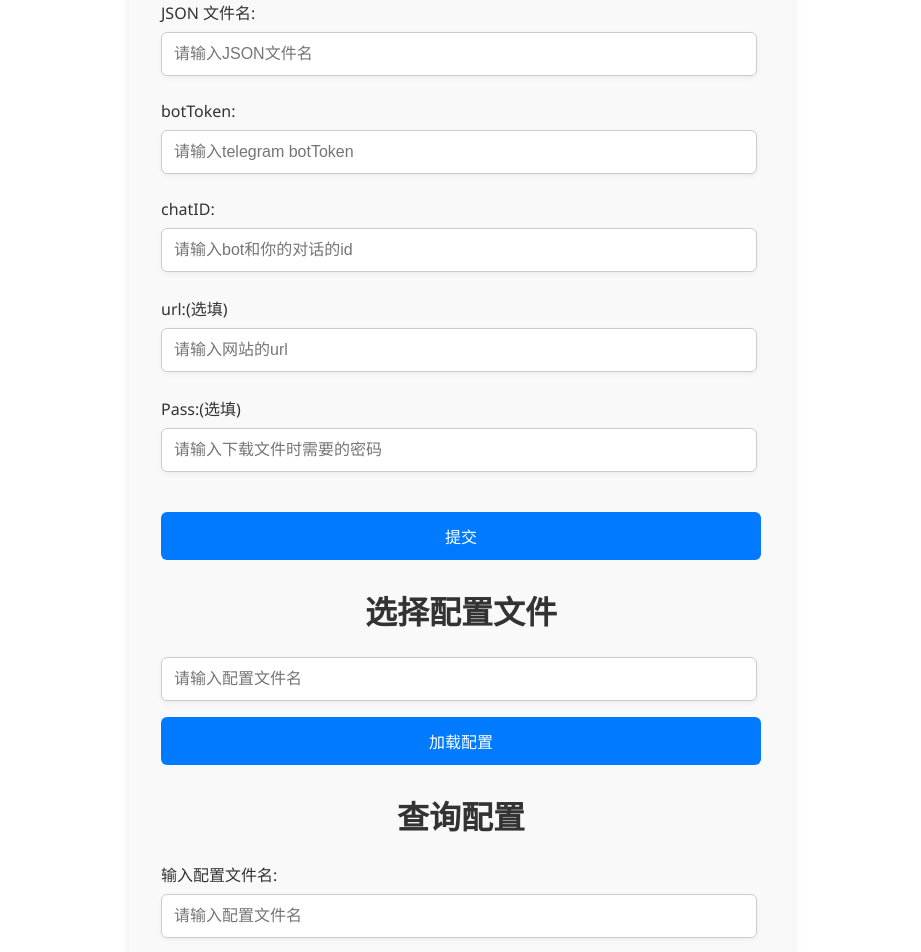
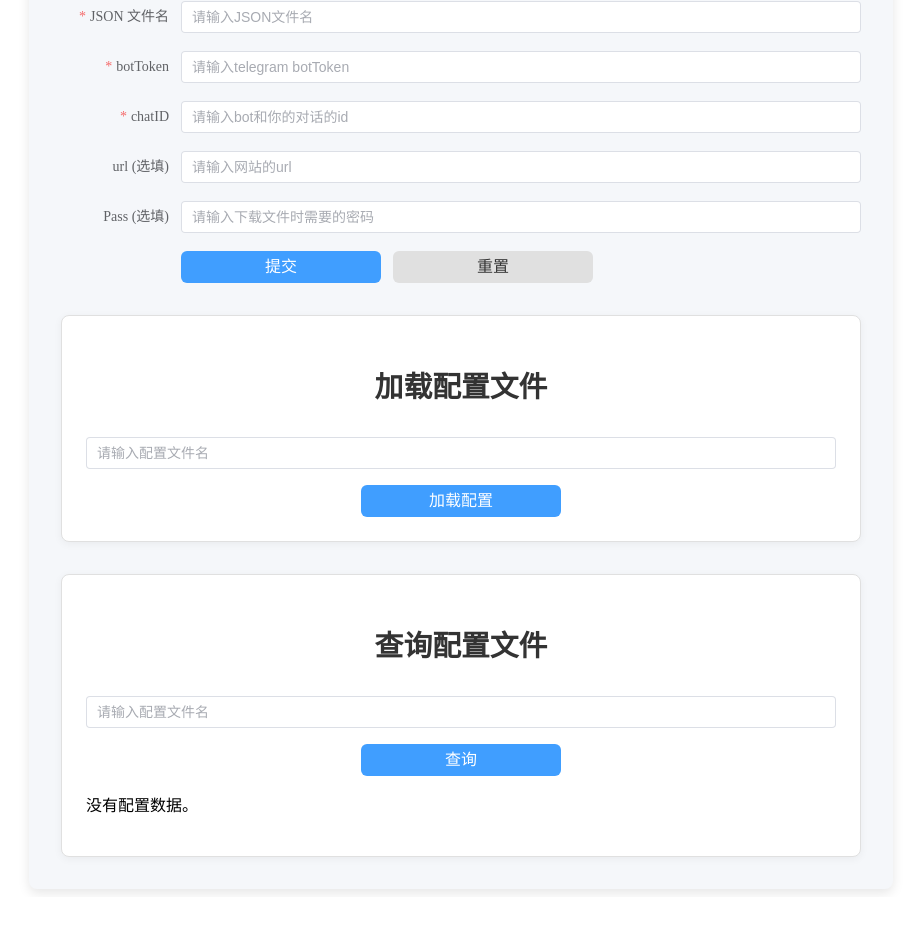
Before and after one commit to SkyDependence/tgDrive-front, a Vue app: page / in a window 1280 px wide. Shown: the part 131-1083 px from the top of the page, without its empty margins (179-1100 px from the left). After the commit the page ends 1028 px from the top, so only its background shows below. Built offline with nearby package versions, Linux system fonts and the light colour scheme.

Commit message:
🌈 style: migrate to vite

```diff
--- a/package.json
+++ b/package.json
@@ -25,6 +25,8 @@
     "@vue/cli-service": "~5.0.0",
     "eslint": "^7.32.0",
     "eslint-plugin-vue": "^8.0.3",
+    "unplugin-auto-import": "^0.18.3",
+    "unplugin-vue-components": "^0.27.4",
     "vite": "^5.4.10",
     "vite-plugin-html": "^3.2.2"
   },
--- a/src/components/ConfigDisplay.vue
+++ /dev/null
@@ -1,112 +0,0 @@
-<template>
-  <div>
-    <h2 class="title">查询配置</h2>
-
-    <!-- 输入框：文件名 -->
-    <div class="form-group">
-      <label class="label" for="config-filename">输入配置文件名:</label>
-      <input
-        type="text"
-        id="config-filename"
-        v-model="filenameInput"
-        placeholder="请输入配置文件名"
-      />
-      <button @click="fetchConfig(filenameInput)">查询</button>
-    </div>
-
-    <!-- 显示配置内容 -->
-    <div v-if="config">
-      <p><strong>token:</strong> {{ config.token }}</p>
-      <p><strong>chatID:</strong> {{ config.target }}</p>
-      <p><strong>Pass:</strong> {{ config.pass }}</p>
-      <p><strong>url:</strong> {{ config.url }}</p>
-    </div>
-
-    <div v-else>
-      <p>没有配置数据。</p>
-    </div>
-  </div>
-</template>
-
-<script>
-import axios from 'axios';
-
-export default {
-  name: 'ConfigDisplay',
-  data() {
-    return {
-      filenameInput: '',  // 用户输入的文件名
-      config: null        // 存储获取到的配置数据
-    };
-  },
-  methods: {
-    async fetchConfig(filename) {
-      if (!filename) {
-        alert('请输入文件名');
-        return;
-      }
-
-      try {
-        // 通过输入的文件名查询配置
-        const response = await axios.get('/api/config', {
-          params: { filename }
-        });
-        this.config = response.data;  // 将查询到的配置赋值到 config
-      } catch (error) {
-        console.error('获取配置失败:', error);
-        this.config = null;  // 出现错误时清空配置显示
-      }
-    }
-  }
-};
-</script>
-
-<style scoped>
-.title {
-  font-size: 2rem;
-  color: #333;
-  text-align: center;
-  margin-bottom: 1.5rem;
-  font-weight: bold;
-}
-
-.form-group {
-  margin-bottom: 1.5rem;
-}
-
-.label {
-  display: block;
-  font-size: 1rem;
-  font-weight: 500;
-  margin-bottom: 0.5rem;
-  color: #333;
-}
-
-input {
-  width: 95%;
-  padding: 0.75rem;
-  font-size: 1rem;
-  border-radius: 6px;
-  border: 1px solid #ccc;
-  box-shadow: 0 2px 5px rgba(0, 0, 0, 0.05);
-  outline: none;
-  transition: border-color 0.3s ease;
-}
-
-button {
-  margin-top: 1rem;
-  width: 100%;
-  background-color: #007bff;
-  color: white;
-  border: none;
-  border-radius: 6px;
-  padding: 10px;
-  font-size: 16px;
-  cursor: pointer;
-  transition: background-color 0.3s ease;
-}
-
-button:hover {
-  background-color: #0056b3;
-}
-</style>
--- a/src/views/Home.vue
+++ b/src/views/Home.vue
@@ -2,233 +2,240 @@
   <div id="app" class="app-container">
     <h1 class="title">配置表单</h1>
 
-    <!-- 输入框：文件名 -->
-    <div class="form-group">
-      <label for="filename" class="label">JSON 文件名:</label>
-      <input
-        type="text"
-        id="filename"
-        v-model="filename"
-        class="input"
+    <!-- 配置表单 -->
+    <el-form
+      ref="ruleFormRef"
+      :model="ruleForm"
+      :rules="rules"
+      label-width="120px"
+      class="demo-ruleForm"
+    >
+      <el-form-item label="JSON 文件名" prop="filename">
+        <el-input
+          v-model="ruleForm.filename"
           placeholder="请输入JSON文件名"
           required
+          class="styled-input"
         />
-    </div>
+      </el-form-item>
 
-    <!-- 配置表单 -->
-    <form @submit.prevent="handleSubmit">
-      <div class="form-group">
-        <label for="token" class="label">botToken:</label>
-        <input
-          type="text"
-          id="token"
-          v-model="config.token"
-          class="input"
+      <el-form-item label="botToken" prop="token">
+        <el-input
+          v-model="ruleForm.token"
           placeholder="请输入telegram botToken"
           required
+          class="styled-input"
         />
-      </div>
+      </el-form-item>
 
-      <div class="form-group">
-        <label for="target" class="label">chatID:</label>
-        <input
-          type="text"
-          id="target"
-          v-model="config.target"
-          class="input"
+      <el-form-item label="chatID" prop="target">
+        <el-input
+          v-model="ruleForm.target"
           placeholder="请输入bot和你的对话的id"
           required
+          class="styled-input"
         />
-      </div>
+      </el-form-item>
 
-      <div class="form-group">
-        <label for="url" class="label">url:(选填)</label>
-        <input
-          type="text"
-          id="url"
-          v-model="config.url"
+      <el-form-item label="url (选填)" prop="url">
+        <el-input
+          v-model="ruleForm.url"
           placeholder="请输入网站的url"
-          class="input"
+          class="styled-input"
         />
-      </div>
+      </el-form-item>
 
-      <div class="form-group">
-        <label for="pass" class="label">Pass:(选填)</label>
-        <input
+      <el-form-item label="Pass (选填)" prop="pass">
+        <el-input
+          v-model="ruleForm.pass"
           type="password"
-          id="pass"
-          v-model="config.pass"
           placeholder="请输入下载文件时需要的密码"
-          class="input"
+          class="styled-input"
         />
-      </div>
+      </el-form-item>
 
-      <button type="submit" class="button">提交</button>
-    </form>
+      <el-form-item>
+        <el-button type="primary" @click="handleSubmit" class="submit-button">提交</el-button>
+        <el-button @click="resetForm" class="reset-button">重置</el-button>
+      </el-form-item>
+    </el-form>
 
     <div v-if="message" class="message">
       {{ message }}
     </div>
 
-    <div class="config-selector">
-      <h2 class="title">选择配置文件</h2>
-      <input
-        type="text"
+    <!-- 加载配置文件 -->
+    <div class="config-section">
+      <h2 class="title">加载配置文件</h2>
+      <el-input
         v-model="configFilename"
-        class="input"
         placeholder="请输入配置文件名"
+        class="styled-input"
       />
-      <button @click="loadConfig" class="button">加载配置</button>
+      <div class="button-container">
+        <el-button type="primary" @click="loadConfig" class="submit-button">加载配置</el-button>
+      </div>
     </div>
 
-    <ConfigDisplay :filename="filename" />
+    <!-- 查询配置文件 -->
+    <div class="config-section">
+      <h2 class="title">查询配置文件</h2>
+      <el-form @submit.prevent class="query-form">
+        <el-input
+          v-model="filenameInput"
+          placeholder="请输入配置文件名"
+          class="styled-input"
+        />
+        <div class="button-container">
+          <el-button type="primary" @click="fetchConfig(filenameInput)" class="submit-button">查询</el-button>
+        </div>
+      </el-form>
+
+      <!-- 显示查询结果 -->
+      <div v-if="configData && configData.length">
+        <el-table :data="configData" style="width: 100%">
+          <el-table-column prop="key" label="配置项" />
+          <el-table-column prop="value" label="值" />
+        </el-table>
+      </div>
+      <div v-else>
+        <p>没有配置数据。</p>
+      </div>
+    </div>
   </div>
 </template>
 
-<script>
+<script lang="ts" setup>
+import { reactive, ref } from 'vue';
 import axios from 'axios';
-import ConfigDisplay from '@/components/ConfigDisplay.vue';
+import { useRouter } from 'vue-router';
+import type { FormInstance, FormRules } from 'element-plus';
 
+const ruleFormRef = ref<FormInstance>();
+const router = useRouter();
 
-
-export default {
-  name: 'App',
-  components: {
-    ConfigDisplay
-  },
-  data() {
-    return {
+const ruleForm = reactive({
   filename: '',
-      configFilename: '',
-      config: {
   token: '',
   target: '',
+  url: '',
   pass: '',
-        url: ''
-      },
-      message: ''
-    };
-  },
-  methods: {
-    async handleSubmit() {
+});
+
+const filenameInput = ref('');
+const configFilename = ref('');
+const configData = ref(null);
+const message = ref('');
+
+const rules = reactive<FormRules>({
+  filename: [{ required: true, message: '请输入JSON文件名', trigger: 'blur' }],
+  token: [{ required: true, message: '请输入telegram botToken', trigger: 'blur' }],
+  target: [{ required: true, message: '请输入chatID', trigger: 'blur' }],
+  url: [{ required: false, message: '请输入网站的url', trigger: 'blur' }],
+  pass: [{ required: false, message: '请输入下载文件时需要的密码', trigger: 'blur' }],
+});
+
+const handleSubmit = async () => {
+  if (!ruleFormRef.value) return;
+  ruleFormRef.value.validate(async (valid) => {
+    if (valid) {
       try {
-        const payload = {
-          name: this.filename,
-          ...this.config
-        };
+        const payload = { ...ruleForm };
         const response = await axios.post('/api/config', payload);
-        this.message = response.data;
-
-        this.config = {
+        message.value = response.data;
+        Object.assign(ruleForm, {
+          filename: '',
           token: '',
           target: '',
+          url: '',
           pass: '',
-          url: ''
+        });
+      } catch (error) {
+        message.value = error.response?.data ? '提交失败: ' + JSON.stringify(error.response.data) : '提交失败，请重试。';
+      }
+    } else {
+      console.log('表单验证失败');
+    }
+  });
 };
+
+const resetForm = () => {
+  if (!ruleFormRef.value) return;
+  ruleFormRef.value.resetFields();
+};
+
+const loadConfig = async () => {
+  try {
+    const response = await axios.get(`/api/config/${configFilename.value}`);
+    message.value = response.data;
+    router.push('/upload');
   } catch (error) {
-        if (error.response && error.response.data) {
-          this.message = '提交失败: ' + JSON.stringify(error.response.data);
-        } else {
-          this.message = '提交失败，请重试。';
+    message.value = error.response?.data ? '加载配置失败: ' + JSON.stringify(error.response.data) : '加载配置失败，请重试。';
   }
-        console.error('提交失败:', error);
+};
+
+const fetchConfig = async (filename: string) => {
+  if (!filename) {
+    alert('请输入文件名');
+    return;
   }
-    },
-    async loadConfig() {
   try {
-        const response = await axios.get(`/api/config/${this.configFilename}`);
-        this.message = response.data;
-        console.log("开始页面跳转")
-        this.$router.push('/upload');
-        console.log("页面跳转成功")
+    const response = await axios.get('/api/config', { params: { filename } });
+    const data = response.data;
+    configData.value = [
+      { key: 'token', value: data.token },
+      { key: 'chatID', value: data.target },
+      { key: 'Pass', value: data.pass },
+      { key: 'url', value: data.url }
+    ];
   } catch (error) {
-        if (error.response && error.response.data) {
-          this.message = '加载配置失败: ' + JSON.stringify(error.response.data);
-        } else {
-          this.message = '加载配置失败，请重试。';
-        }
-        console.error('加载配置失败:', error);
-      }
-    }
+    console.error('获取配置失败:', error);
+    configData.value = null;
   }
 };
 </script>
 
 <style scoped>
-/* Modern Styling for the App */
 .app-container {
-  max-width: 600px;
+  max-width: 800px;
   margin: 0 auto;
   padding: 2rem;
-  background-color: #f9f9f9;
+  background-color: #f5f7fa;
   border-radius: 8px;
-  box-shadow: 0 4px 10px rgba(0, 0, 0, 0.1);
-  font-family: 'Segoe UI', Tahoma, Geneva, Verdana, sans-serif;
+  box-shadow: 0 4px 12px rgba(0, 0, 0, 0.1);
 }
 
 .title {
-  font-size: 2rem;
+  font-size: 1.8rem;
   color: #333;
   text-align: center;
-  margin-bottom: 1.5rem;
+  margin-bottom: 2rem;
   font-weight: bold;
 }
 
-.form-group {
-  margin-bottom: 1.5rem;
+.config-section {
+  margin-top: 2rem;
+  padding: 1.5rem;
+  background-color: #ffffff;
+  border: 1px solid #e0e0e0;
+  border-radius: 8px;
+  box-shadow: 0 2px 8px rgba(0, 0, 0, 0.05);
 }
 
-.label {
-  display: block;
-  font-size: 1rem;
-  font-weight: 500;
-  margin-bottom: 0.5rem;
-  color: #333;
+.styled-input {
+  width: 100%;
 }
 
-.input {
-  width: 95%;
-  padding: 0.75rem;
-  font-size: 1rem;
-  border-radius: 6px;
-  border: 1px solid #ccc;
-  box-shadow: 0 2px 5px rgba(0, 0, 0, 0.05);
-  outline: none;
-  transition: border-color 0.3s ease;
+.button-container {
+  display: flex;
+  justify-content: center;
+  margin-top: 1rem;
 }
 
-.input:focus {
-  border-color: #007bff;
-}
-
-.button {
-  display: inline-block;
-  padding: 0.75rem 1.5rem;
-  font-size: 1rem;
-  color: white;
-  background-color: #007bff;
-  border: none;
-  border-radius: 6px;
-  cursor: pointer;
-  transition: background-color 0.3s ease;
-}
-
-.button:hover {
-  background-color: #0056b3;
-}
-
-.message {
-  color: green;
-  margin-top: 1rem;
-  font-weight: bold;
-  text-align: center;
-}
-
-button {
-  margin-top: 1rem;
-  width: 100%;
-  background-color: #007bff;
-  color: white;
+.submit-button, .styled-button {
+  width: 200px;
+  background-color: #409eff;
+  color: #fff;
   border: none;
   border-radius: 6px;
   padding: 10px;
@@ -237,7 +244,30 @@ button {
   transition: background-color 0.3s ease;
 }
 
-button:hover {
-  background-color: #0056b3;
+.reset-button {
+  width: 200px;
+  background-color: #e0e0e0;
+  color: #333;
+  border: none;
+  border-radius: 6px;
+  padding: 10px;
+  font-size: 16px;
+  cursor: pointer;
+  transition: background-color 0.3s ease;
+}
+
+.submit-button:hover, .styled-button:hover {
+  background-color: #66b1ff;
+}
+
+.reset-button:hover {
+  background-color: #c0c0c0;
+}
+
+.message {
+  color: #67c23a;
+  margin-top: 1rem;
+  font-weight: bold;
+  text-align: center;
 }
 </style>
```
Also changed, not shown: src/main.js (+15 -1 lines), vite.config.mts, 1 other file (tests, documents, lock files or other folders). Lines whose indentation alone changed are shown as unchanged.
